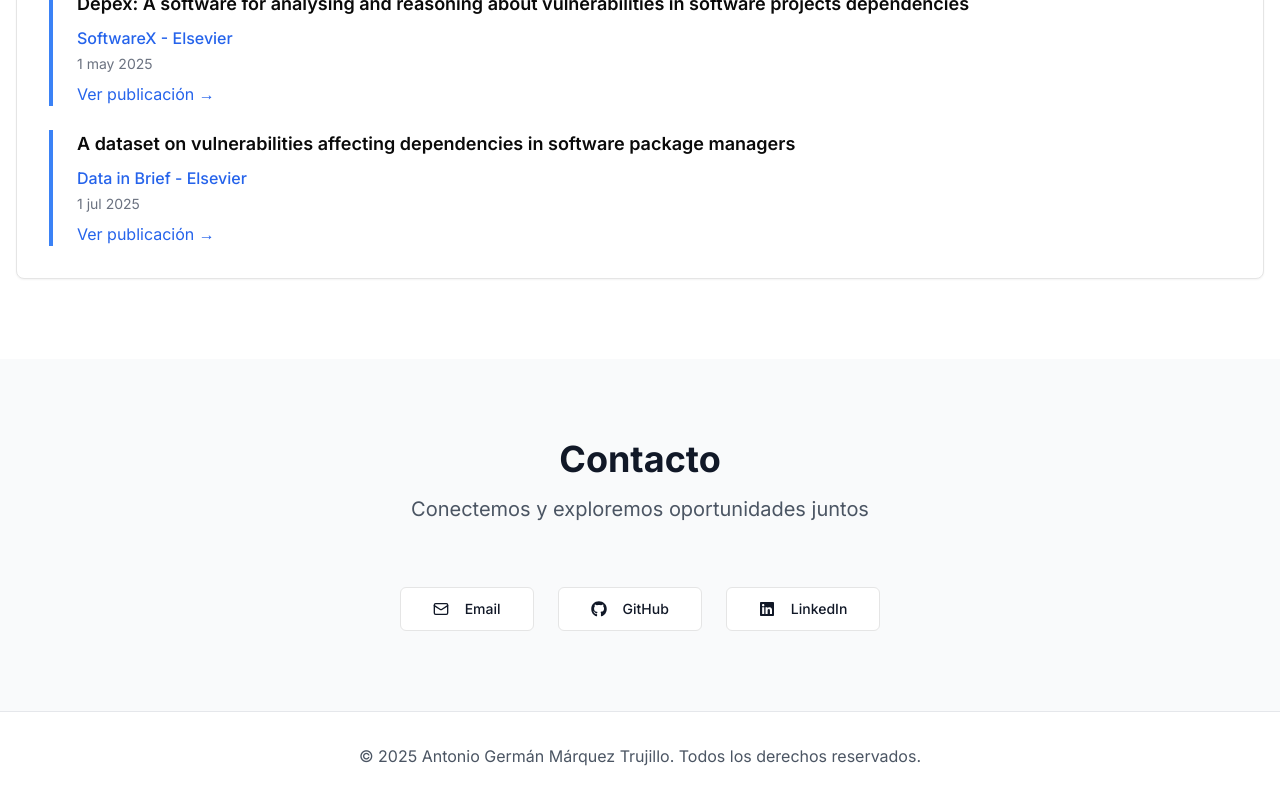
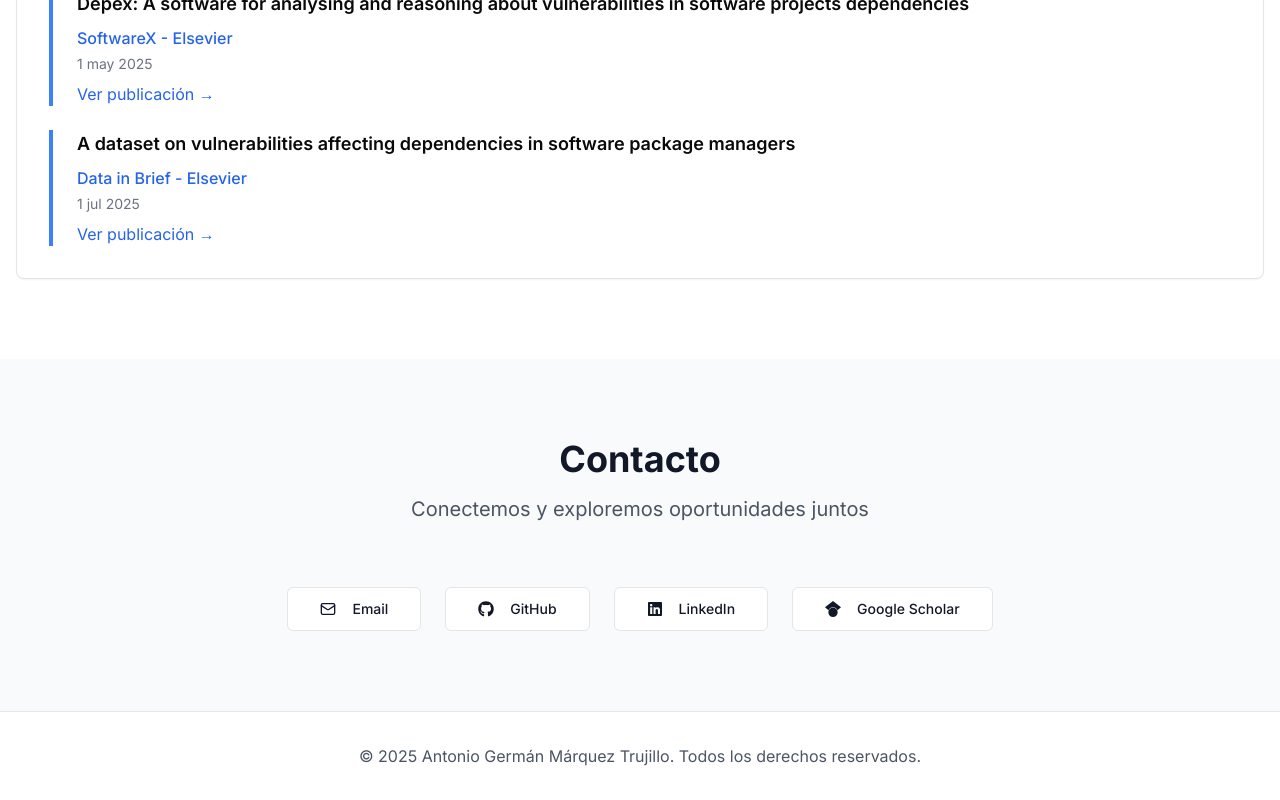
Before and after one commit to GermanMT/portfolio, a Next.js app: page / in a window 1280 px wide. Shown: the part 3643-4443 px from the top of the page. Built offline with nearby package versions, Linux system fonts and the light colour scheme.

Commit message:
feat: add google scholar link

```diff
--- a/app/page.tsx
+++ b/app/page.tsx
@@ -19,6 +19,7 @@ import {
   Calendar,
 } from "lucide-react"
 import { FaGithub, FaLinkedin } from "react-icons/fa"
+import { SiGooglescholar } from "react-icons/si"
 
 const translations = {
   es: {
@@ -865,6 +866,17 @@ export default function Portfolio() {
                 LinkedIn
               </a>
             </Button>
+
+            <Button size="lg" variant="outline" asChild>
+              <a
+                href="https://scholar.google.es/citations?hl=es&user=Lv7HBqMAAAAJ"
+                target="_blank"
+                rel="noopener noreferrer"
+              >
+                <SiGooglescholar className="mr-2 h-5 w-5" />
+                Google Scholar
+              </a>
+            </Button>
           </div>
         </div>
       </section>
```
